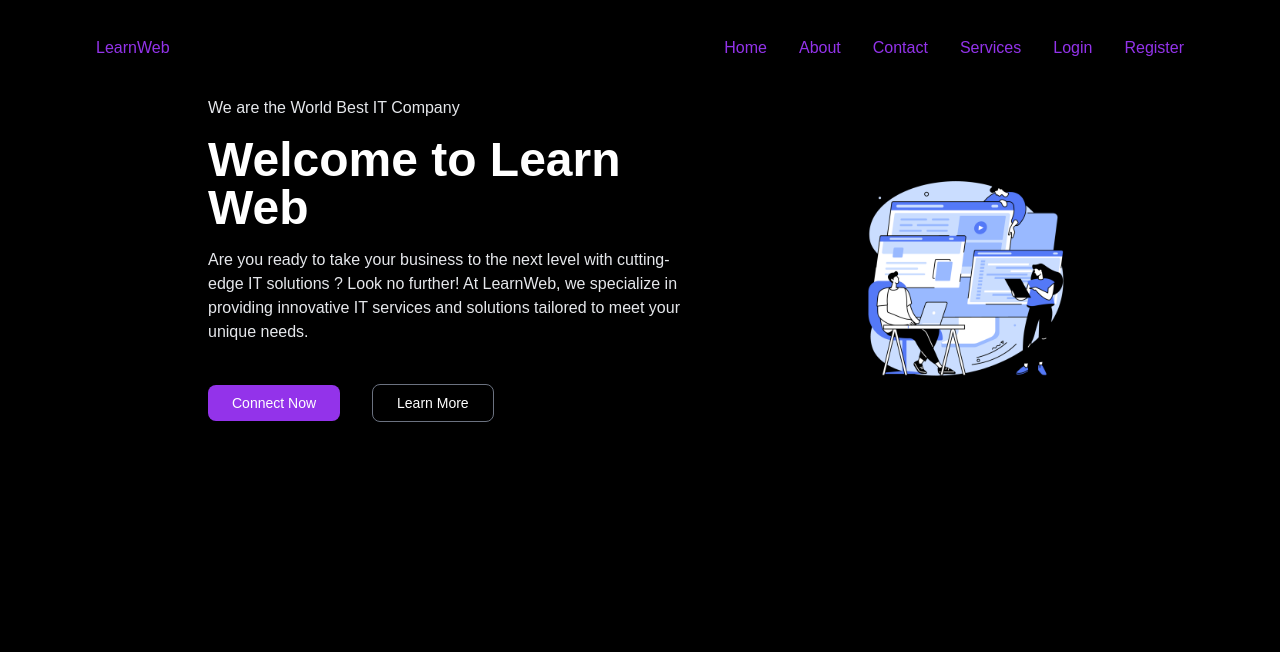
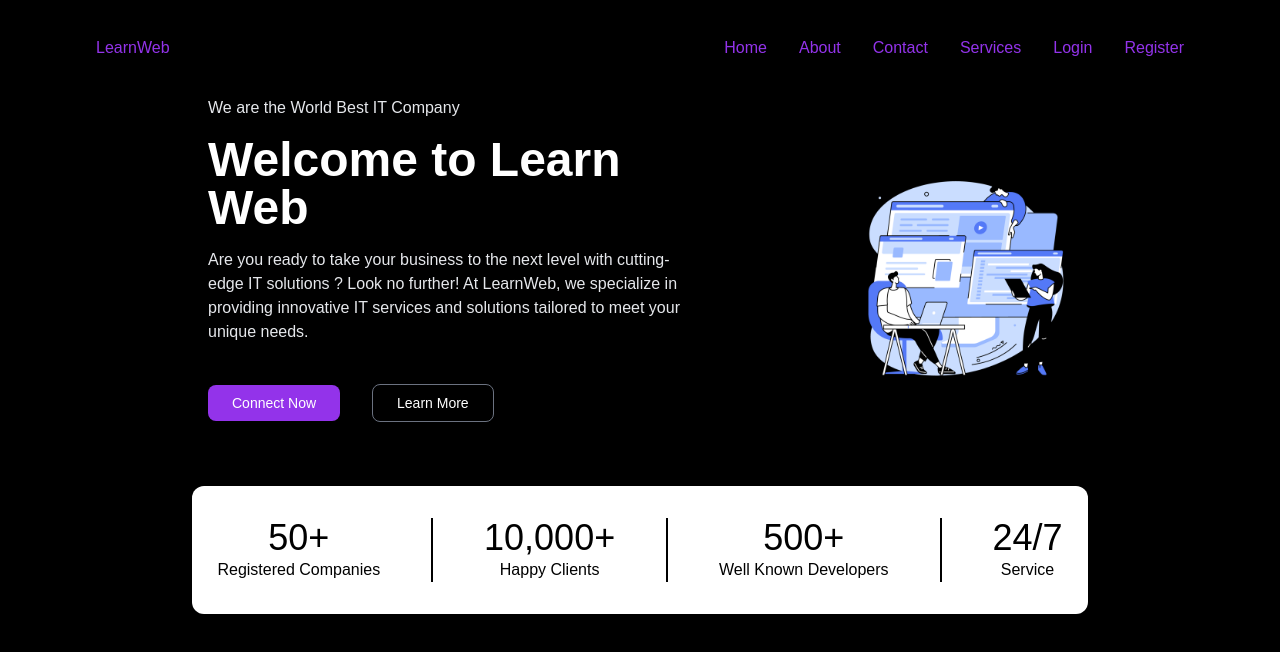
Before and after one commit to SinBin10/Course-Website, a React (Vite) app in the folder client/: page / in a window 1280 px wide. Shown: the top 652 px of the page. Built offline with nearby package versions, Linux system fonts and the light colour scheme.

Commit message:
making the white box under the hero component.

```diff
--- a/client/src/pages/Home.jsx
+++ b/client/src/pages/Home.jsx
@@ -33,6 +33,27 @@ const Home = () => {
             />
           </div>
         </div>
+        <div className="bg-white flex justify-around mx-48 py-8 my-6 rounded-xl">
+          <div className="text-black text-center">
+            <span className="text-4xl font-medium">50+</span> <br />
+            Registered Companies
+          </div>
+          <div className="border-r-2 border-r-black"></div>
+          <div className="text-black text-center">
+            <span className="text-4xl font-medium">10,000+</span> <br />
+            Happy Clients
+          </div>
+          <div className="border-r-2 border-r-black"></div>
+          <div className="text-black text-center">
+            <span className="text-4xl font-medium">500+</span> <br />
+            Well Known Developers
+          </div>
+          <div className="border-r-2 border-r-black"></div>
+          <div className="text-black text-center">
+            <span className="text-4xl font-medium">24/7</span> <br />
+            Service
+          </div>
+        </div>
       </section>
     </main>
   );
```
